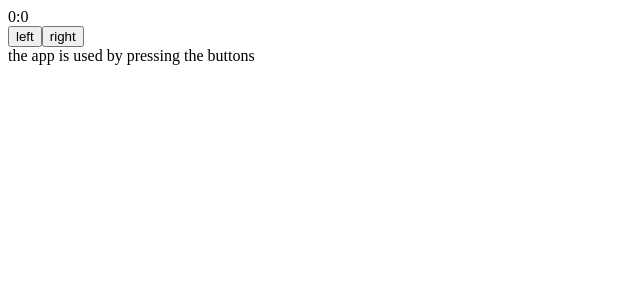
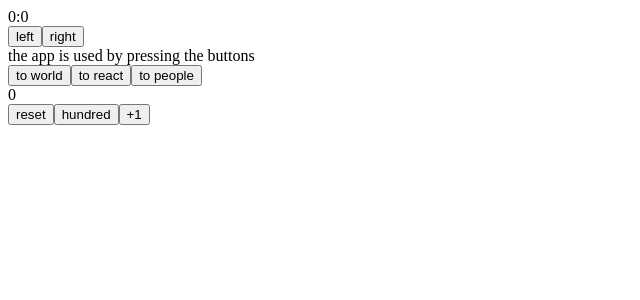
Before and after one commit to darkgraycat/react-course, a React (Create React App) app in the folder part1/: page / in a window 1280 px wide. Shown: the top 300 px of the page, without its empty margins (0-640 px from the left). Built offline with nearby package versions, Linux system fonts and the light colour scheme.

Commit message:
done with counter

```diff
--- a/part1/src/App.js
+++ b/part1/src/App.js
@@ -21,6 +21,8 @@ const App = () => {
       <Button handleClick={handleLeftClick} text='left' />
       <Button handleClick={handleRightClick} text='right' />
       <History allClicks={allClicks} />
+      <Hello />
+      <EventTest />
     </div>
   )
 }
@@ -37,8 +39,32 @@ const History = ({ allClicks }) => {
   )
 }
 
+const Hello = () => {
+  const hello = (who) => () => console.log('hello', who)
+  return (
+    <div>
+      <Button handleClick={hello('world')} text='to world' />
+      <Button handleClick={hello('react')} text='to react' />
+      <Button handleClick={hello('people')} text='to people' />
+    </div>
+  )
+}
+
+const EventTest = () => {
+  const [value, setValue] = useState(0)
+  const setToValue = (value) => () => setValue(value)
+  return (
+    <div>
+      {value}
+      <br />
+      <button onClick={setToValue(0)}>reset</button>
+      <button onClick={setToValue(100)}>hundred</button>
+      <button onClick={setToValue(value + 1)}>+1</button>
+    </div >
+  )
+}
+
 const Display = ({ left, right }) => <div>{left}:{right}</div>
 const Button = ({ handleClick, text }) => <button onClick={handleClick}>{text}</button>
 
-
 export default App
```
